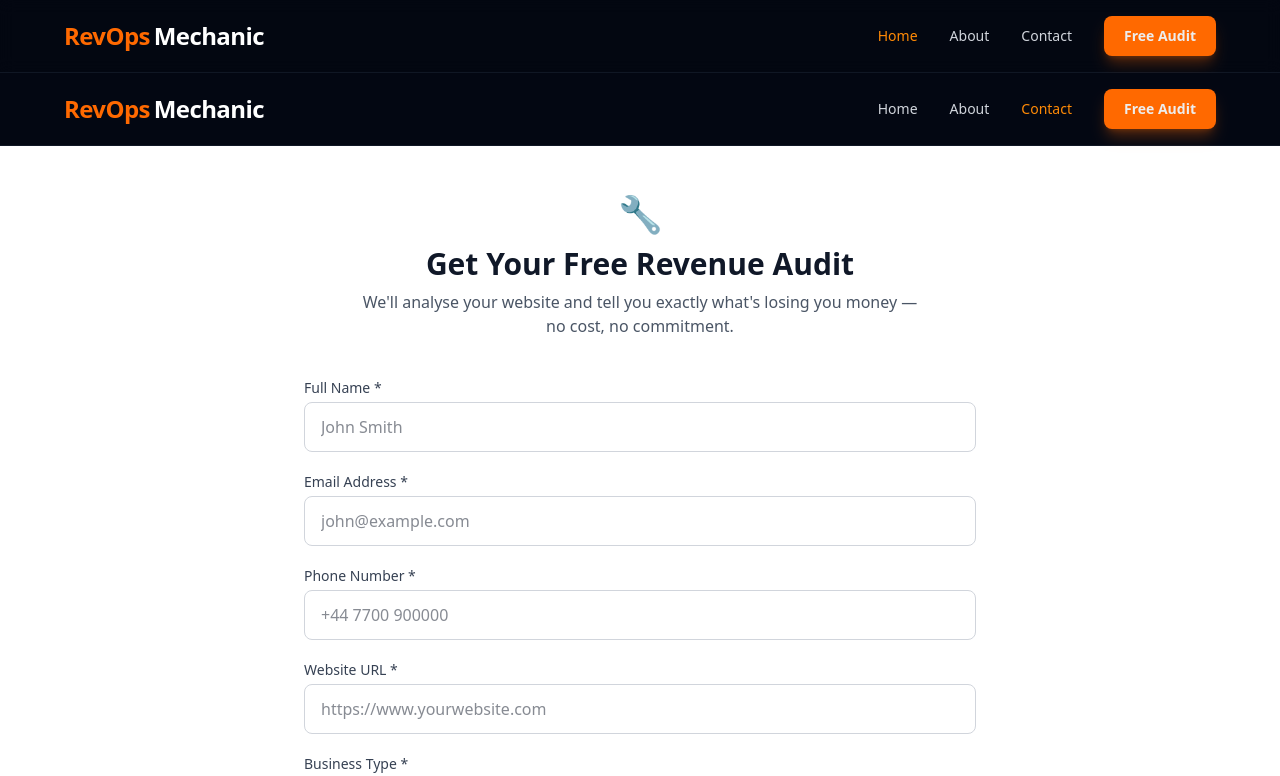
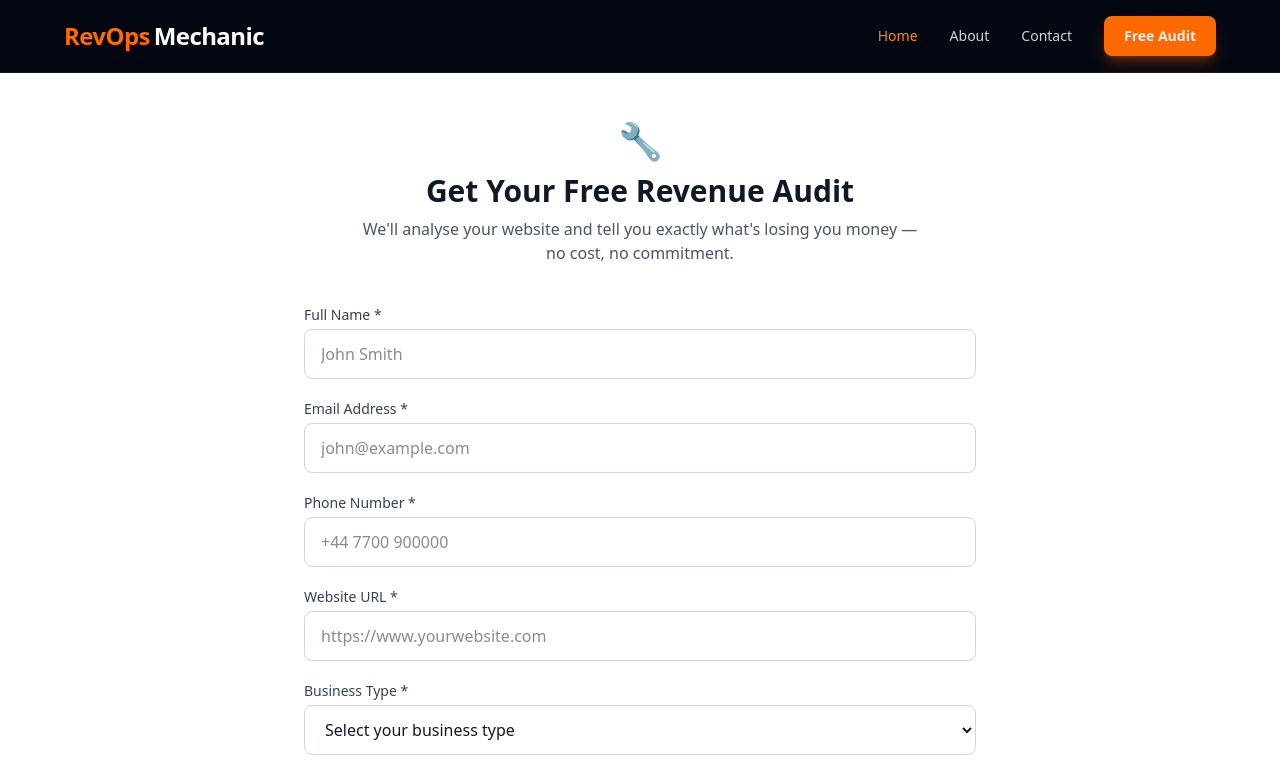
Before and after one commit to ademolaogooluwa9-a11y/revops-mechanic, a Next.js app: page /contact in a window 1280 px wide. Shown: the top 776 px of the page. Built offline with nearby package versions, Linux system fonts and the light colour scheme.

Commit message:
Remove duplicate navbar on contact page

```diff
--- a/app/contact/page.tsx
+++ b/app/contact/page.tsx
@@ -1,7 +1,6 @@
 "use client";
 
 import { useState } from "react";
-import Link from "next/link";
 
 export default function ContactPage() {
   const [formData, setFormData] = useState({
@@ -63,35 +62,7 @@ export default function ContactPage() {
   return (
     <main className="min-h-screen bg-white overflow-x-hidden">
 
-      {/* ===== NAVBAR ===== */}
-      <nav className="py-4 px-4 bg-gray-950 border-b border-gray-800/50 sticky top-0 z-50">
-        <div className="max-w-6xl mx-auto flex items-center justify-between">
-          <Link href="/" className="flex items-center gap-1">
-            <span className="text-xl md:text-2xl font-extrabold text-orange-500 tracking-tight">RevOps</span>
-            <span className="text-xl md:text-2xl font-extrabold text-white tracking-tight">Mechanic</span>
-          </Link>
-          <div className="hidden md:flex items-center gap-8">
-            <Link href="/" className="text-sm text-gray-300 hover:text-white transition font-medium">Home</Link>
-            <Link href="/about" className="text-sm text-gray-300 hover:text-white transition font-medium">About</Link>
-            <Link href="/contact" className="text-sm text-orange-400 hover:text-orange-300 transition font-medium">Contact</Link>
-            <Link
-              href="/contact"
-              className="px-5 py-2.5 bg-orange-500 hover:bg-orange-600 rounded-lg font-semibold text-sm transition shadow-lg shadow-orange-500/30"
-            >
-              Free Audit
-            </Link>
-          </div>
-          <div className="md:hidden">
-            <button className="text-gray-400 hover:text-white">
-              <svg className="w-6 h-6" fill="none" stroke="currentColor" viewBox="0 0 24 24">
-                <path strokeLinecap="round" strokeLinejoin="round" strokeWidth={2} d="M4 6h16M4 12h16M4 18h16" />
-              </svg>
-            </button>
-          </div>
-        </div>
-      </nav>
-
-      {/* ===== FORM SECTION ===== */}
+      {/* ===== FORM SECTION (NO NAVBAR — ALREADY IN LAYOUT) ===== */}
       <section className="py-12 px-4 md:px-8 bg-white max-w-full">
         <div className="max-w-2xl mx-auto w-full">
 
@@ -234,7 +205,7 @@ export default function ContactPage() {
         </div>
       </section>
 
-      {/* ===== SUCCESS TOAST (bottom, not full page) ===== */}
+      {/* ===== SUCCESS TOAST ===== */}
       {showSuccess && (
         <div className="fixed bottom-6 left-1/2 transform -translate-x-1/2 bg-green-50 border border-green-200 rounded-xl p-4 md:p-5 shadow-lg z-50 max-w-md w-full mx-4 animate-fade-in-up">
           <div className="flex items-center gap-3">
```
